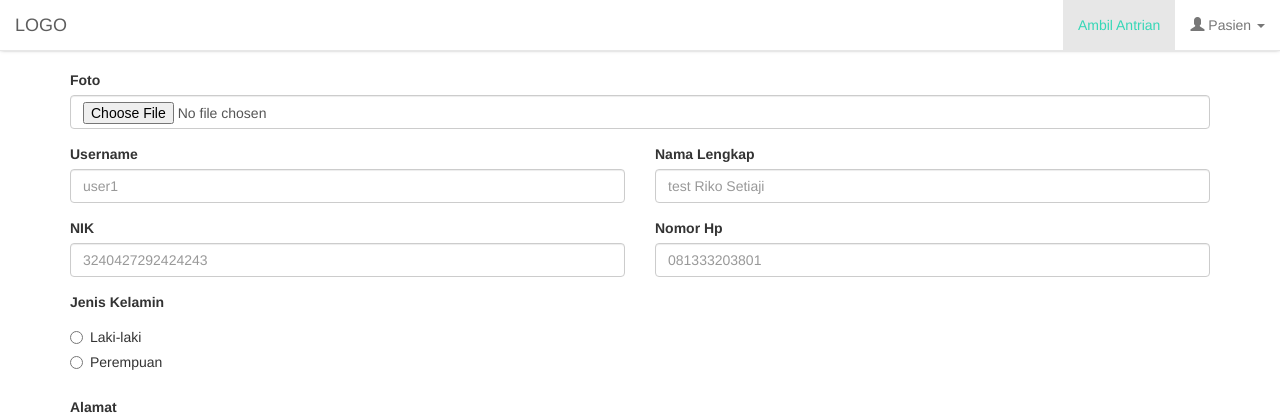
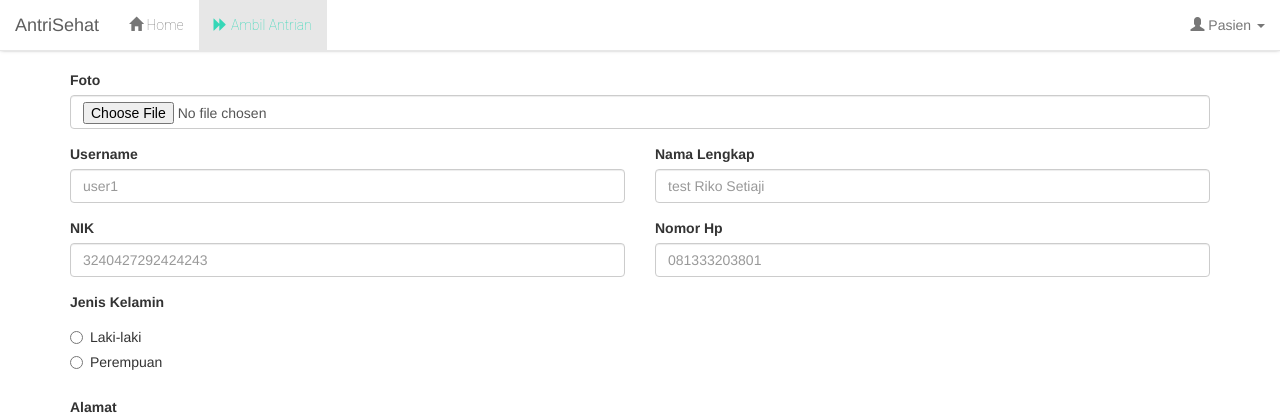
Before and after one commit to jimmyferiawan/AntrianOnlineAlpha, a PHP site: page /user_editbio.php in a window 1280 px wide. Shown: the top 418 px of the page. Run offline with PHP 8.4, Linux system fonts and the light colour scheme; the visitor is signed in with stand-in values (Sample User, id 1); data comes from the database, SQL or seed files in the repository.

Commit message:
navbar.php & op_index.php
- fix UI

```diff
--- a/navbar.php
+++ b/navbar.php
@@ -6,7 +6,7 @@
             <div class="navbar-header">
 <?php if (isset($_SESSION['u'])): ?>
                 <a class="navbar-brand" href="user_antrian.php">
-                    LOGO
+                    AntriSehat
                 </a>
                 <button type="button" class="navbar-toggle collapsed" data-toggle="collapse" data-target=".navheader-collapse" aria-expanded="false">
                     <span class="glyphicon glyphicon-menu-hamburger"></span>
@@ -14,16 +14,21 @@
 
             </div>
             <div class="collapse navbar-collapse navheader-collapse">
+            <ul class="nav navbar-nav" style="font-family: Roboto Thin">
+                <li>
+                    <a href="">
+                        <i class="glyphicon glyphicon-home"></i> Home</span>
+                    </a>
+                </li>
+                <li class="active"><a href=""><i class="glyphicon glyphicon-forward"></i> Ambil Antrian</a></li>
 
+            </ul>
             <ul class="nav navbar-nav navbar-right">
-                <li class="active"><a href="user_antrian.php">Ambil Antrian</a></li>
 					<li class="dropdown">
 		          	<a href="#" class="dropdown-toggle" style="text-transform: capitalize;" data-toggle="dropdown" role="button" aria-haspopup="true" aria-expanded="false"><span class="glyphicon glyphicon-user"></span> <?php echo $_SESSION['u']; ?> <span class="caret"></span></a>
 		       		<ul class="dropdown-menu">
 		            <li><a href="user_editbio.php">Profil Pengguna</a></li>
 		            <li><a href="user/logout.php">Keluar</a></li>
-
-
             </ul>
             </div>
         </div>
```
Also changed, not shown: op_index.php (+9 -3 lines).
